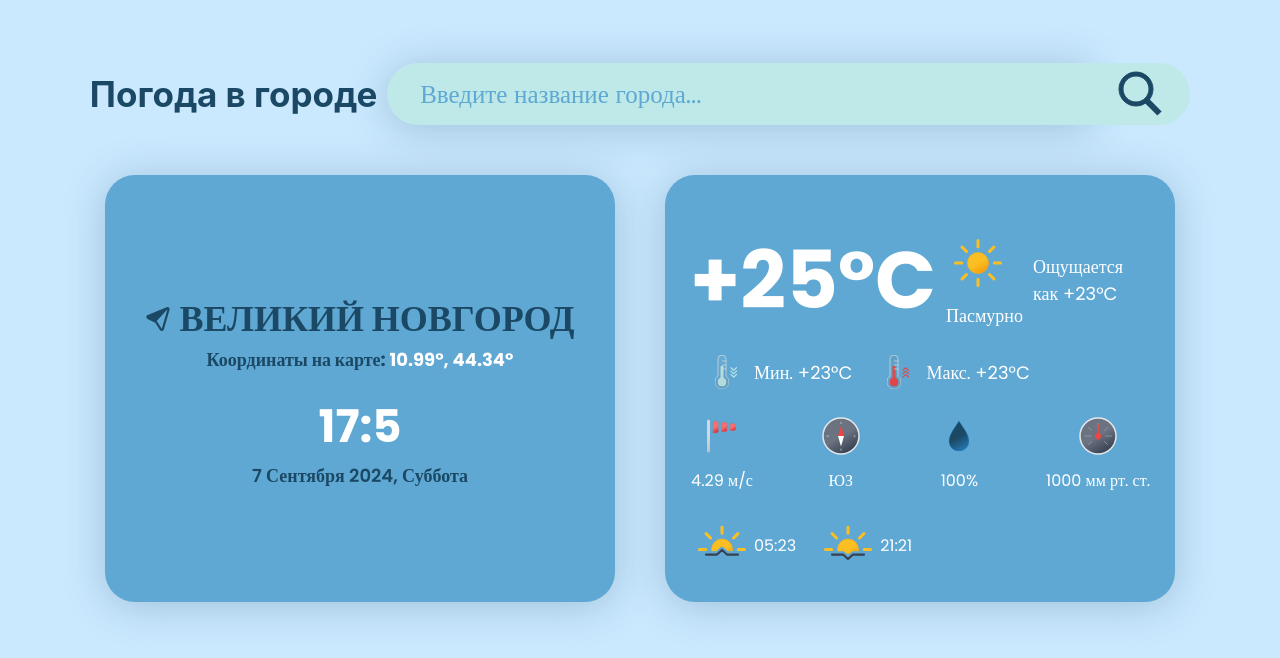
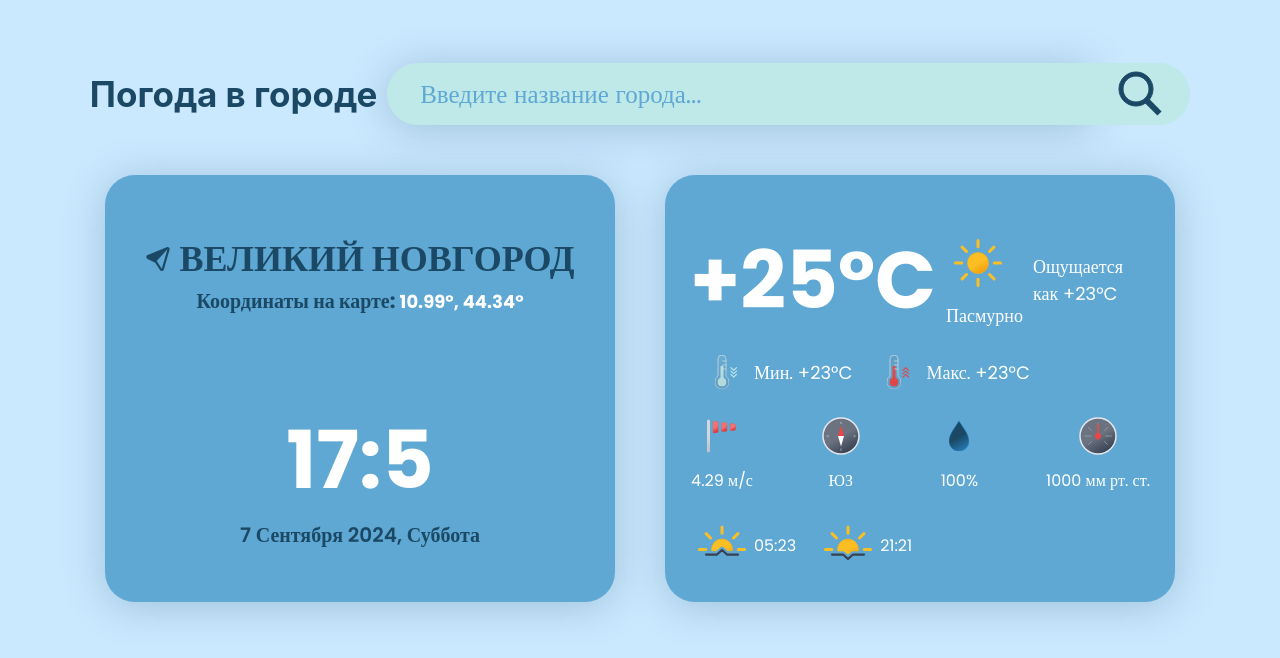
Before and after one commit to Maxim93mk/Weather, a React (Create React App) app: page / in a window 1280 px wide. Shown: the top 658 px of the page. Built offline with nearby package versions, Linux system fonts and the light colour scheme.

Commit message:
Шаблон карточки с погодой готово, исправлена карточка со временем

```diff
--- a/src/components/date-card/DateCard.module.css
+++ b/src/components/date-card/DateCard.module.css
@@ -1,7 +1,7 @@
 .date {
      display: flex;
     flex-wrap: wrap;
-     justify-content: center;
+     justify-content: space-around;
      flex-direction: column;
     padding: 25px;
     background-color: #5fa8d3;
@@ -43,11 +43,11 @@
     font-weight: 700;
 }
 .time{
-    font-size: 45px;
+    font-size: 80px;
     font-weight: 700;
 }
 .descr{
-
+    font-size: 20px;
     color: #1b4965;
 }
 .down {
@@ -55,7 +55,7 @@
     gap: 5px;
 }
 .currentDate{
-    font-size: 18px;
+    font-size: 20px;
     font-weight: 600;
     color: #1b4965;
     line-height: 20px;
```
